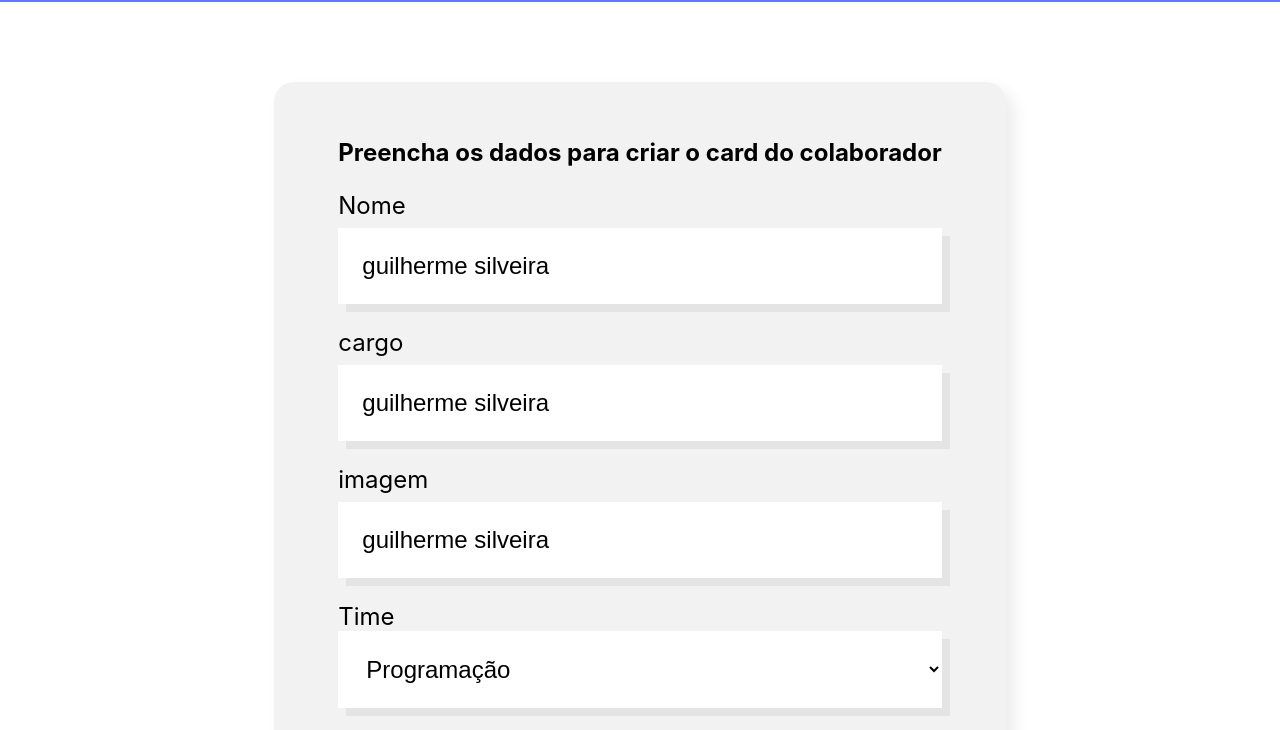
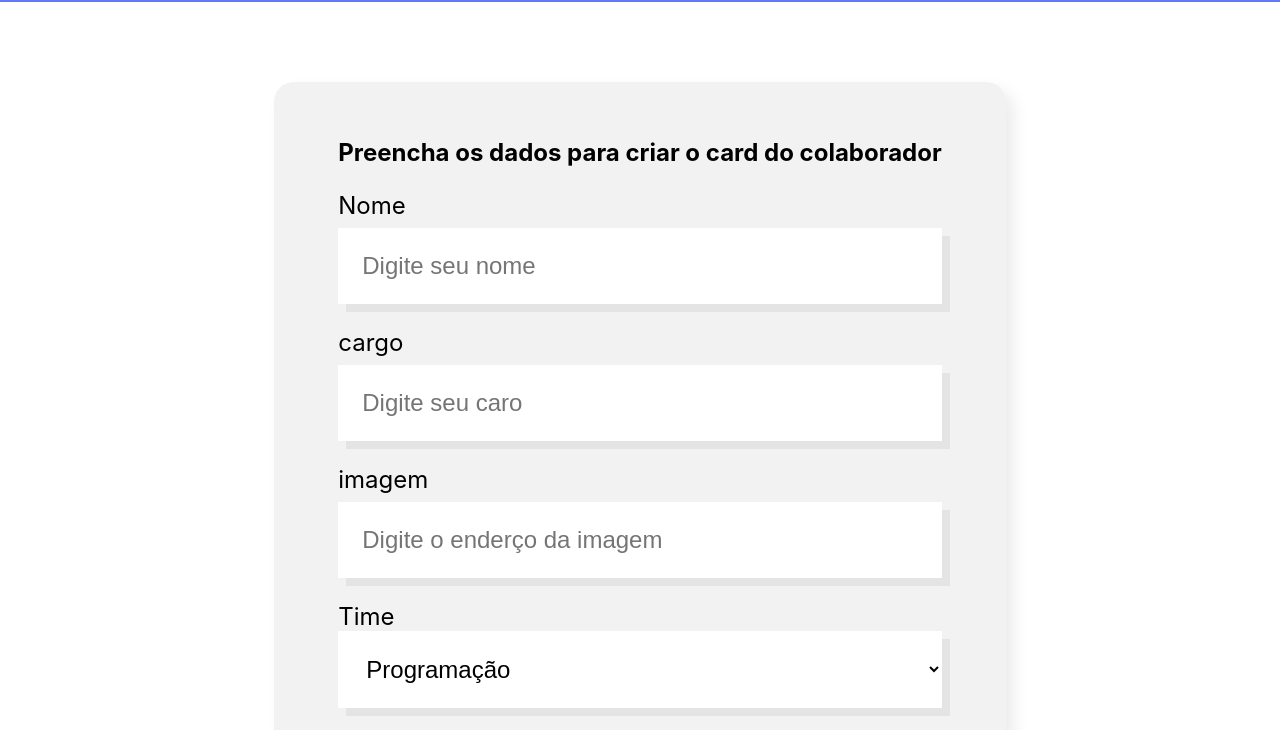
Before and after one commit to Juniorbasck/PDA_CLASSES, a React (Create React App) app in the folder alura/React desenvolvendo com javaScript/organo/: page / in a window 1280 px wide. Shown: the part 496-1226 px from the top of the page. Built offline with nearby package versions, Linux system fonts and the light colour scheme.

Commit message:
atualizacoes

```diff
--- a/alura/React desenvolvendo com javaScript/organo/src/componetes/compoTexto/index.js
+++ b/alura/React desenvolvendo com javaScript/organo/src/componetes/compoTexto/index.js
@@ -1,18 +1,17 @@
+import { useState } from 'react';
 import './campoTexto.css'
 
 const CampoTexto = (props) => {
 
-    let valor = 'guilherme silveira'
 
     const aoDigitado = (evento) => {
-        valor = evento.target.value;
-        console.log(valor)
+       props.aoAlterado(evento.target.value);
     }
 
     return (
         <div className="campo-texto">
             <label>{props.label}</label>
-            <input value={valor} onChange={aoDigitado} required={props.obrigatorio} placeholder={props.placeholder}/>
+            <input value={props.valor} onChange={aoDigitado} required={props.obrigatorio} placeholder={props.placeholder}/>
         </div>
     )
 }
--- a/alura/React desenvolvendo com javaScript/organo/src/componetes/formulario/index.js
+++ b/alura/React desenvolvendo com javaScript/organo/src/componetes/formulario/index.js
@@ -1,3 +1,4 @@
+import { useState } from 'react';
 import Botao from '../Botao';
 import ListaSuspensa from '../ListaSuspensa';
 import CampoTexto from '../compoTexto';
@@ -15,19 +16,44 @@ const Formulario = () => {
         'Inovação e gestão'
     ]
 
+    const [nome, setNome] = useState('');
+    const [cargo, setCargo] = useState('');
+    const [imagem, setImagem] = useState('');
+
     const aoSalvar = (evento) => {
         evento.preventDefault()
-        console.log('formulario submetido')
+        console.log('formulario submetido =>  ', nome, cargo, cargo, imagem)
     }
 
     return (
         <selection className="container">
             <form onSubmit={aoSalvar}>
                 <h2>Preencha os dados para criar o card do colaborador</h2>
-                <CampoTexto obrigatorio={true} label="Nome" placeholder="Digite seu nome"/>
-                <CampoTexto obrigatorio={true} label="cargo" placeholder="Digite seu caro"/>
-                <CampoTexto label="imagem" placeholder="Digite o enderço da imagem"/>
-                <ListaSuspensa obrigatorio={true} label="Time" itens={times}/>
+                <CampoTexto
+                     obrigatorio={true}
+                     label="Nome"
+                     placeholder="Digite seu nome"
+                     valor={nome}
+                     aoAlterado={valor => setNome(valor)}
+                     />
+                <CampoTexto
+                    obrigatorio={true}
+                    label="cargo"
+                    placeholder="Digite seu caro"
+                    valor={cargo}
+                    aoAlterado={valor => setCargo(valor)}
+                    />
+                <CampoTexto
+                    label="imagem"
+                    placeholder="Digite o enderço da imagem"
+                    valor={imagem}
+                    aoAlterado={valor => setImagem(valor)}
+                    />
+                <ListaSuspensa
+                     obrigatorio={true}
+                     label="Time"
+                     itens={times}
+                     />
                 <Botao>
                     Criar card
                 </Botao>
```
